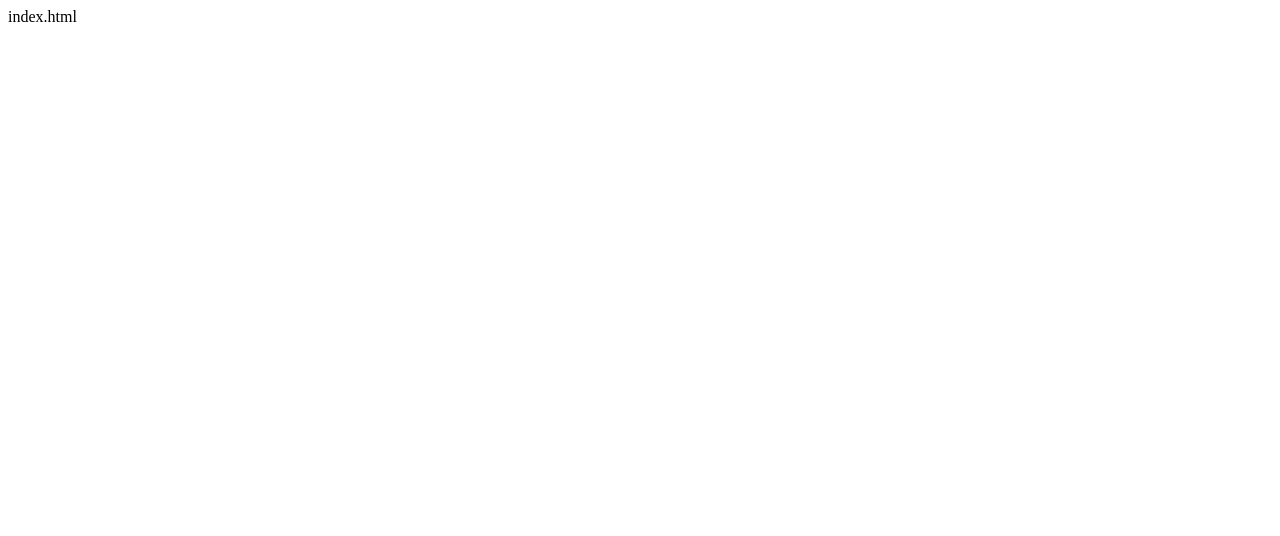
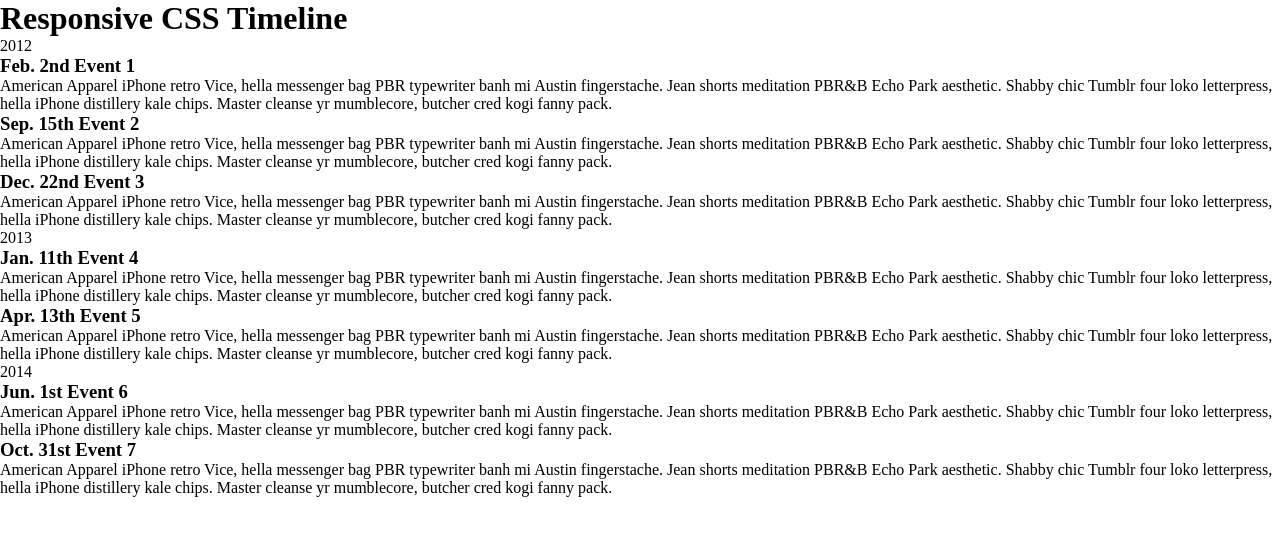
Before and after one commit to colleenmcguckin/timeline, a plain HTML site: page index.html in a window 1280 px wide. Drawn offline with Linux system fonts and the light colour scheme.

Commit message:
added timeline html

```diff
--- a/css/style.css
+++ b/css/style.css
@@ -1 +1,4 @@
-style.css
+*{
+  margin: 0px;
+  padding: 0px;
+}
--- a/index.html
+++ b/index.html
@@ -1 +1,114 @@
-index.html
+<!DOCTYPE html>
+<html>
+<head>
+  <title>Responsive CSS Timeline</title>
+  <meta name="viewport" content="width=device-width, initial-scale=1">
+  <link rel="stylesheet" href="css/style.css" type="text/css">
+</head>
+<body>
+  <header>
+    <div  class="container">
+    <h1>Responsive CSS Timeline</h1>
+    </div>
+  </header>
+  <section>
+    <div id="timeline">
+      <div class="tl-block">
+        <div class="tl-year">
+          <div>2012</div>
+        </div><!-- tl-year -->
+      </div><!-- tl-block -->
+
+      <div class="tl-block">
+        <div class="tl-event">
+          <div class="event-l">
+            <div>
+              <h3><time datetime="2012-02-05">Feb. 2nd</time> Event 1</h3>
+              <p>American Apparel iPhone retro Vice, hella messenger bag PBR typewriter banh mi Austin fingerstache. Jean shorts meditation PBR&B Echo Park aesthetic. Shabby chic Tumblr four loko letterpress, hella iPhone distillery kale chips. Master cleanse yr mumblecore, butcher cred kogi fanny pack.</p>
+            </div>
+          </div>
+        </div><!-- tl-event -->
+      </div><!-- tl-block -->
+
+      <div class="tl-block">
+        <div class="tl-event">
+          <div class="event-r">
+            <div>
+              <h3><time datetime="2012-09-15">Sep. 15th</time> Event 2</h3>
+              <p>American Apparel iPhone retro Vice, hella messenger bag PBR typewriter banh mi Austin fingerstache. Jean shorts meditation PBR&B Echo Park aesthetic. Shabby chic Tumblr four loko letterpress, hella iPhone distillery kale chips. Master cleanse yr mumblecore, butcher cred kogi fanny pack.</p>
+            </div>
+          </div>
+        </div><!-- tl-event -->
+      </div><!-- tl-block -->
+
+      <div class="tl-block">
+        <div class="tl-event">
+          <div class="event-l">
+            <div>
+              <h3><time datetime="2012-12-22">Dec. 22nd</time> Event 3</h3>
+              <p>American Apparel iPhone retro Vice, hella messenger bag PBR typewriter banh mi Austin fingerstache. Jean shorts meditation PBR&B Echo Park aesthetic. Shabby chic Tumblr four loko letterpress, hella iPhone distillery kale chips. Master cleanse yr mumblecore, butcher cred kogi fanny pack.</p>
+            </div>
+          </div>
+        </div><!-- tl-event -->
+      </div><!-- tl-block -->
+
+      <div class="tl-block">
+        <div class="tl-year">
+          <div>2013</div>
+        </div><!-- tl-year -->
+      </div><!-- tl-block -->
+
+      <div class="tl-block">
+        <div class="tl-event">
+          <div class="event-r">
+            <div>
+              <h3><time datetime="2013-01-11">Jan. 11th</time> Event 4</h3>
+              <p>American Apparel iPhone retro Vice, hella messenger bag PBR typewriter banh mi Austin fingerstache. Jean shorts meditation PBR&B Echo Park aesthetic. Shabby chic Tumblr four loko letterpress, hella iPhone distillery kale chips. Master cleanse yr mumblecore, butcher cred kogi fanny pack.</p>
+            </div>
+          </div>
+        </div><!-- tl-event -->
+      </div><!-- tl-block -->
+
+      <div class="tl-block">
+        <div class="tl-event">
+          <div class="event-l">
+            <div>
+              <h3><time datetime="2013-04-13">Apr. 13th</time> Event 5</h3>
+              <p>American Apparel iPhone retro Vice, hella messenger bag PBR typewriter banh mi Austin fingerstache. Jean shorts meditation PBR&B Echo Park aesthetic. Shabby chic Tumblr four loko letterpress, hella iPhone distillery kale chips. Master cleanse yr mumblecore, butcher cred kogi fanny pack.</p>
+            </div>
+          </div>
+        </div><!-- tl-event -->
+      </div><!-- tl-block -->
+
+       <div class="tl-block">
+        <div class="tl-year">
+          <div>2014</div>
+        </div><!-- tl-year -->
+      </div><!-- tl-block -->
+
+      <div class="tl-block">
+        <div class="tl-event">
+          <div class="event-r">
+            <div>
+              <h3><time datetime="2014-06-01">Jun. 1st</time> Event 6</h3>
+              <p>American Apparel iPhone retro Vice, hella messenger bag PBR typewriter banh mi Austin fingerstache. Jean shorts meditation PBR&B Echo Park aesthetic. Shabby chic Tumblr four loko letterpress, hella iPhone distillery kale chips. Master cleanse yr mumblecore, butcher cred kogi fanny pack.</p>
+            </div>
+          </div>
+        </div><!-- tl-event -->
+      </div><!-- tl-block -->
+
+      <div class="tl-block">
+        <div class="tl-event">
+          <div class="event-l">
+            <div>
+              <h3><time datetime="2013-10-31">Oct. 31st</time> Event 7</h3>
+              <p>American Apparel iPhone retro Vice, hella messenger bag PBR typewriter banh mi Austin fingerstache. Jean shorts meditation PBR&B Echo Park aesthetic. Shabby chic Tumblr four loko letterpress, hella iPhone distillery kale chips. Master cleanse yr mumblecore, butcher cred kogi fanny pack.</p>
+            </div>
+          </div>
+        </div><!-- tl-event -->
+      </div><!-- tl-block -->
+
+    </div><!-- timeline -->
+  </section>
+</body>
+</html>
```
